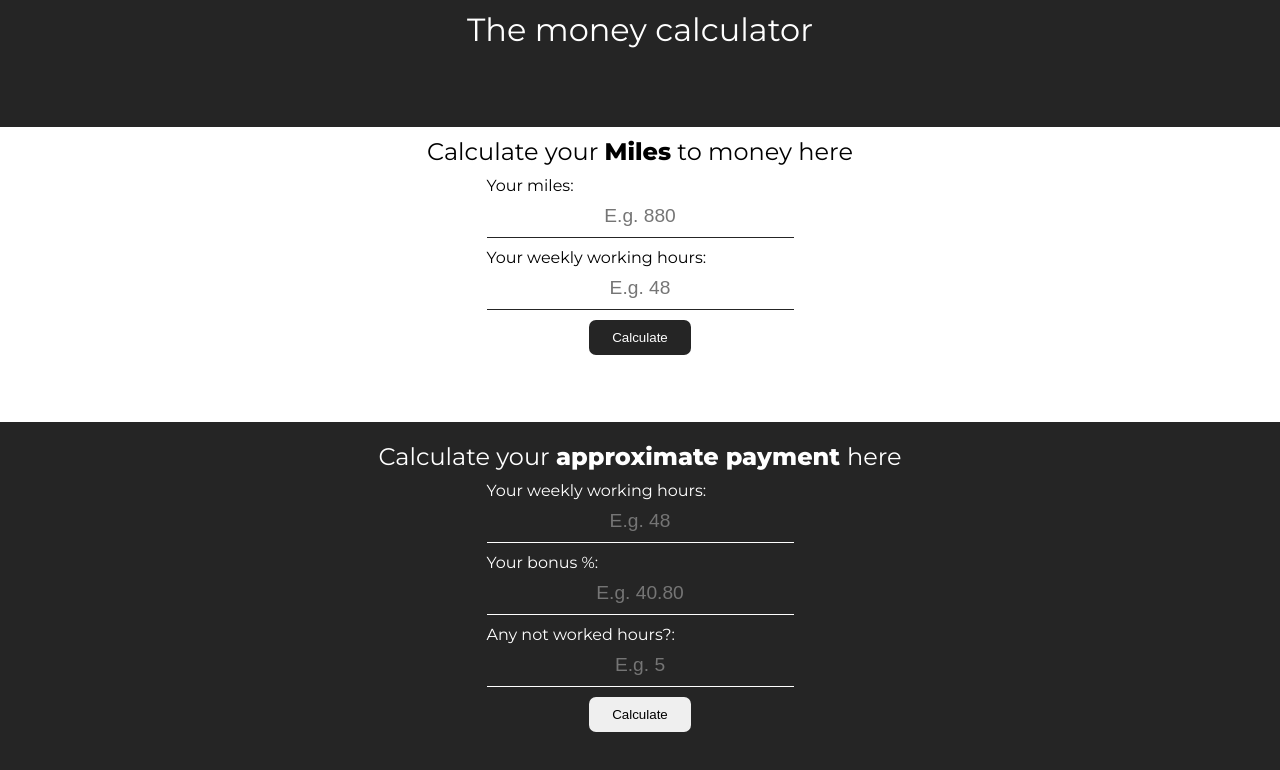
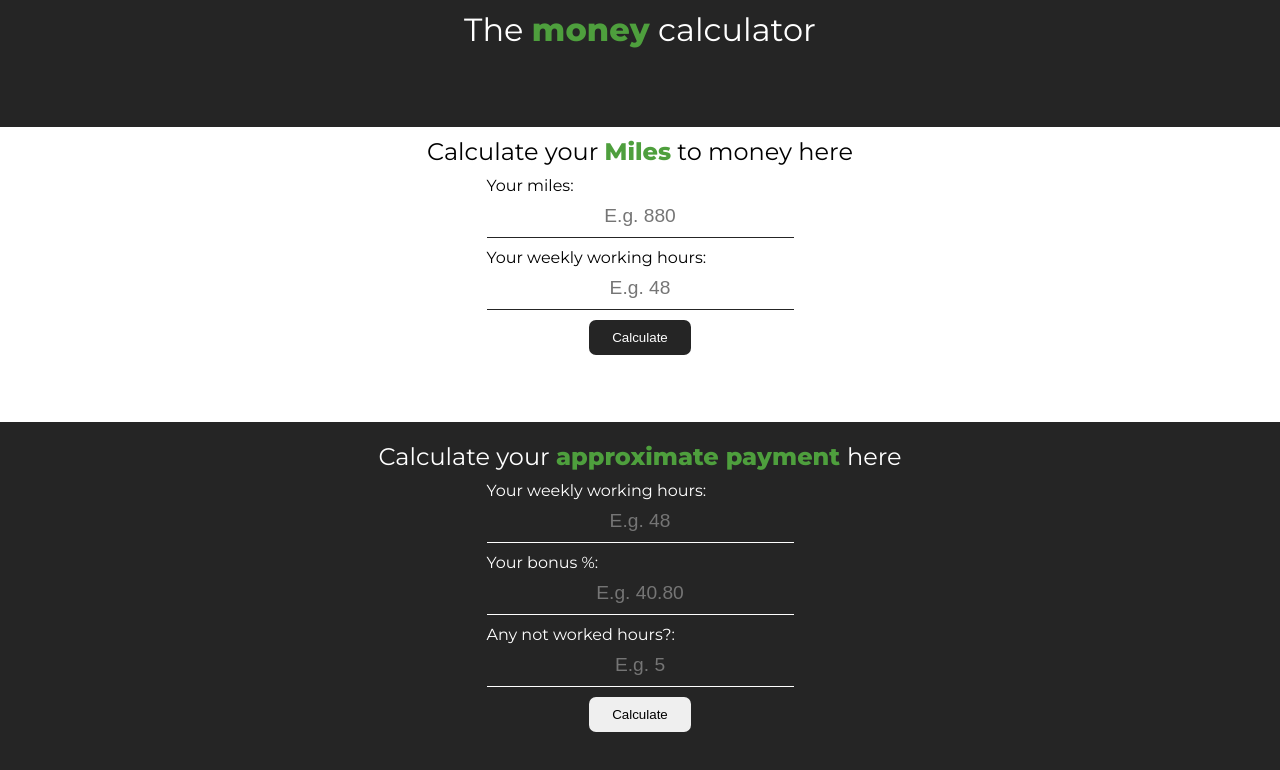
Before and after one commit to Pablo6152/myCalculator, a plain HTML site: page index.html in a window 1280 px wide. Drawn offline with Linux system fonts and the light colour scheme.

Commit message:
Added color to text accent

```diff
--- a/css/style.css
+++ b/css/style.css
@@ -26,6 +26,7 @@ p{
 }
 .text-accent{
     font-weight: 800;
+    color: var(--third-dark-color);
 }
 /* Layout */
 .calculator-page{
--- a/index.html
+++ b/index.html
@@ -15,7 +15,7 @@
 
         <header class="primary-dark-color">
             <div class="content-width">
-                <h1>The money calculator</h1>
+                <h1>The <span class="text-accent">money</span> calculator</h1>
             </div>
         </header>
         <section class="secondary-dark-color">
```
